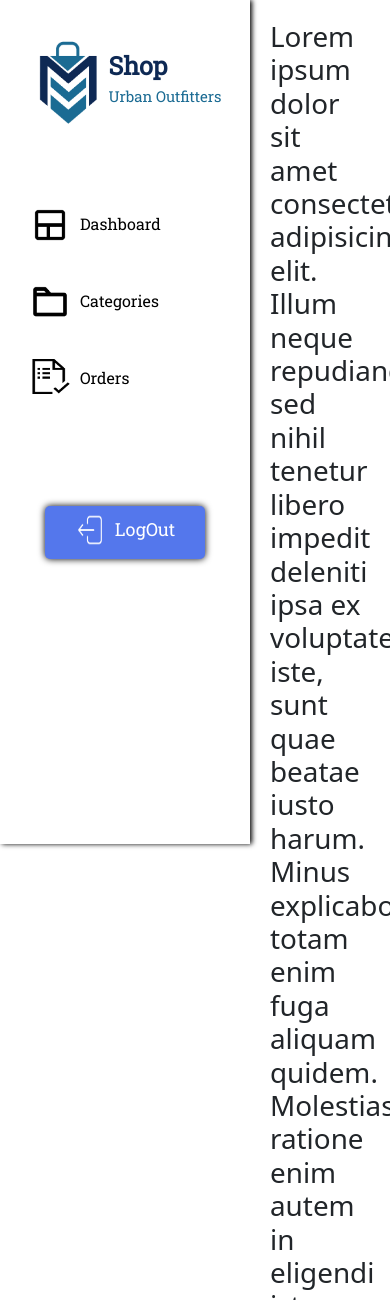
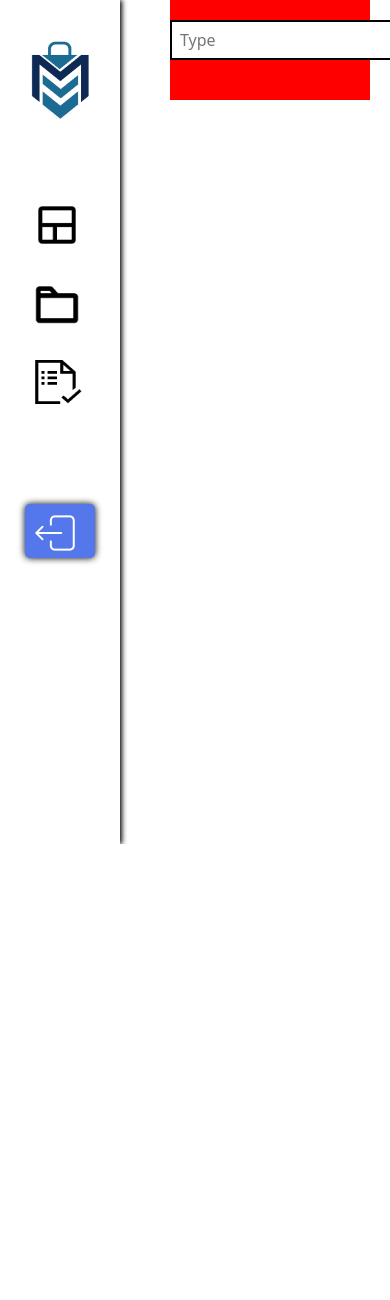
Before and after one commit to Muhammad-Khairul-Kholqi/Shop-Urban, a PHP site: page /halaman-admin.php in a window 390 px wide. Shown: the top 1300 px of the page. After the commit the page ends 844 px from the top, so only its background shows below. Run offline with PHP 8.4, Linux system fonts and the light colour scheme.

Commit message:
Sidebar responsive

```diff
--- a/css/styleadmin.css
+++ b/css/styleadmin.css
@@ -16,7 +16,7 @@
     top: 0;
     left: 0;
     height: 100%;
-    width: 250px;
+    width: 220px;
 }
 
 .header {
@@ -75,7 +75,7 @@
     text-decoration: none;
     background-color: #5477EC;
     border-radius: 5px;
-    width: 160px;
+    width: 120px;
     box-shadow: 0px 0px 7px #000;
 }
 
@@ -99,7 +99,107 @@
 
 .main-content {
     background-color: #fff;
-    margin-left: 250px;
+    margin-left: 200px;
     padding: 20px;
-    overflow-y: auto;
+    overflow-x: auto;
 }
+
+form {
+    display: flex;
+}
+
+.input-group input {
+    width: 340px;
+    height: 40px;
+    padding-left: 8px;
+    border: 2px solid #000;
+}
+
+button {
+    padding: 4px;
+    color: #fff;
+    background-color: #068FFF;
+    border: 2px solid #000;
+    border-left: none;
+}
+
+button:hover {
+    background-color: #337CCF;
+}
+
+.search-content {
+    margin-top: 20px;
+}
+
+.search-user {
+    display: flex;
+    background-color: red;
+    height: 100px;
+    margin-top: -20px;
+    /* width: 1190px; */
+}
+
+@media (max-width: 700px) {
+    .sidebar {
+        width: 150px;
+    }
+
+    .header p {
+        display: none;
+    }
+
+    .header img {
+        width: 100px;
+        height: 100px;
+    }
+
+    .menu-link img {
+        margin-left: 20px;
+        width: 50px;
+    }
+
+    .menu-link p {
+        display: none;
+    }
+
+    .tombol-keluar p {
+        display: none;
+    }
+
+    .tombol-keluar img {
+        width: 50px;
+        height: 50px;
+        margin-left: -10px;
+    }
+
+    .tombol-keluar a {
+        width: 90px;
+    }
+
+    .main-content {
+        margin-left: 180px;
+    }
+}
+
+@media (max-width: 550px) {
+    .sidebar {
+        width: 120px;
+    }
+
+    .header img {
+        width: 80px;
+        height: 80px;
+    }
+
+    .menu-link img {
+        margin-left: 2px;
+    }
+
+    .tombol-keluar a {
+        width: 70px;
+    }
+
+    .main-content {
+        margin-left: 150px;
+    }
+}
--- a/halaman-admin.php
+++ b/halaman-admin.php
@@ -18,29 +18,44 @@
                 </div>
                 <div class="menu">
                     <div class="menu-link">
-                        <a href=""><img src="img/dash.png" alt=""></a>
+                        <a href=""><img src="img/dash.png" alt="" title="Dashboard"></a>
                         <a href=""><p>Dashboard</p></a>
                     </div>
                     <div class="menu-link">
-                        <a href=""><img src="img/folder.png" alt=""></a>
+                        <a href=""><img src="img/folder.png" alt="" title="Categories"></a>
                         <a href=""><p>Categories</p></a>
                     </div>
                     <div class="menu-link">
-                        <a href=""><img src="img/list.png" alt=""></a>
+                        <a href=""><img src="img/list.png" alt="" title="Orders"></a>
                         <a href=""><p class="title-link">Orders</p></a>
                     </div>
                 </div>
                 <div class="tombol-keluar">
                     <center>
                     <a href="">
-                        <img src="img/logout.png">
+                        <img src="img/logout.png" title="LogOut">
                         <p>LogOut</p>
                     </a>
                     </center>
                 </div>
             </div>
             <div class="main-content">
-                <h1>Lorem ipsum dolor sit amet consectetur adipisicing elit. Illum neque repudiandae sed nihil tenetur libero impedit deleniti ipsa ex voluptates iste, sunt quae beatae iusto harum. Minus explicabo, totam enim fuga aliquam quidem. Molestias, ratione enim autem in eligendi iste. Fugit quia assumenda culpa ducimus magni at officiis est natus rerum sint a ratione id, iste repellendus blanditiis voluptas ipsa minus soluta? Reiciendis cupiditate, consectetur ipsam vel hic dicta voluptates ducimus! Debitis minus architecto doloribus, earum maiores voluptate, ipsum voluptates in placeat rerum reiciendis dolores nemo accusamus delectus totam voluptatem eligendi asperiores tempora quia cum impedit cupiditate natus odio. In?</h1>
+                <div class="search-user">
+                    <div class="search-content">
+                        <form action="" method="post">
+                            <div class="input-group">
+                                <input type="text" placeholder="Type" autocomplate="off">
+                            </div>
+                            <button type="button">Search</button>
+                        </form>
+                    </div>
+                    <div class="user">
+                        <p>Lorem ipsum dolor sit amet consectetur adipisicing elit. Quibusdam, consectetur.</p>
+                    </div>
+                </div>
+                <div class="content">
+
+                </div>
             </div>
         </div>
     </body>
```
